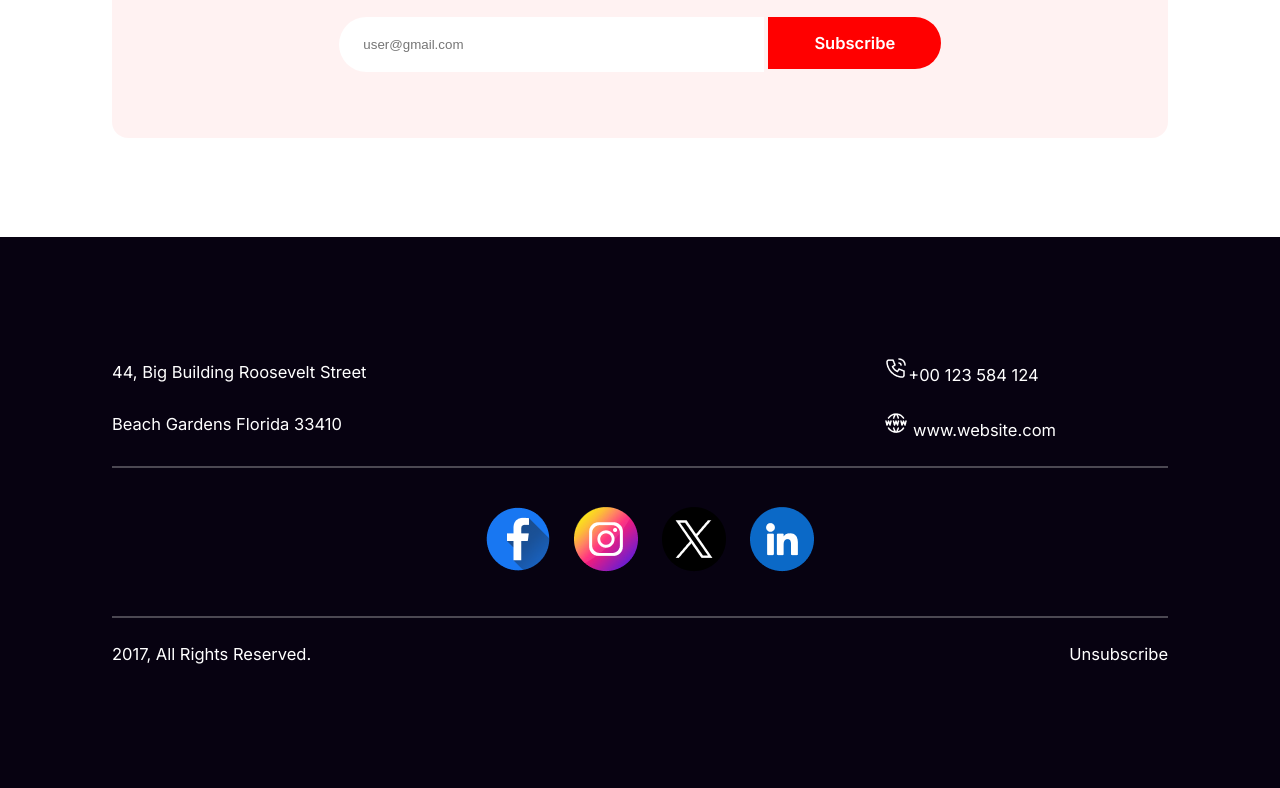
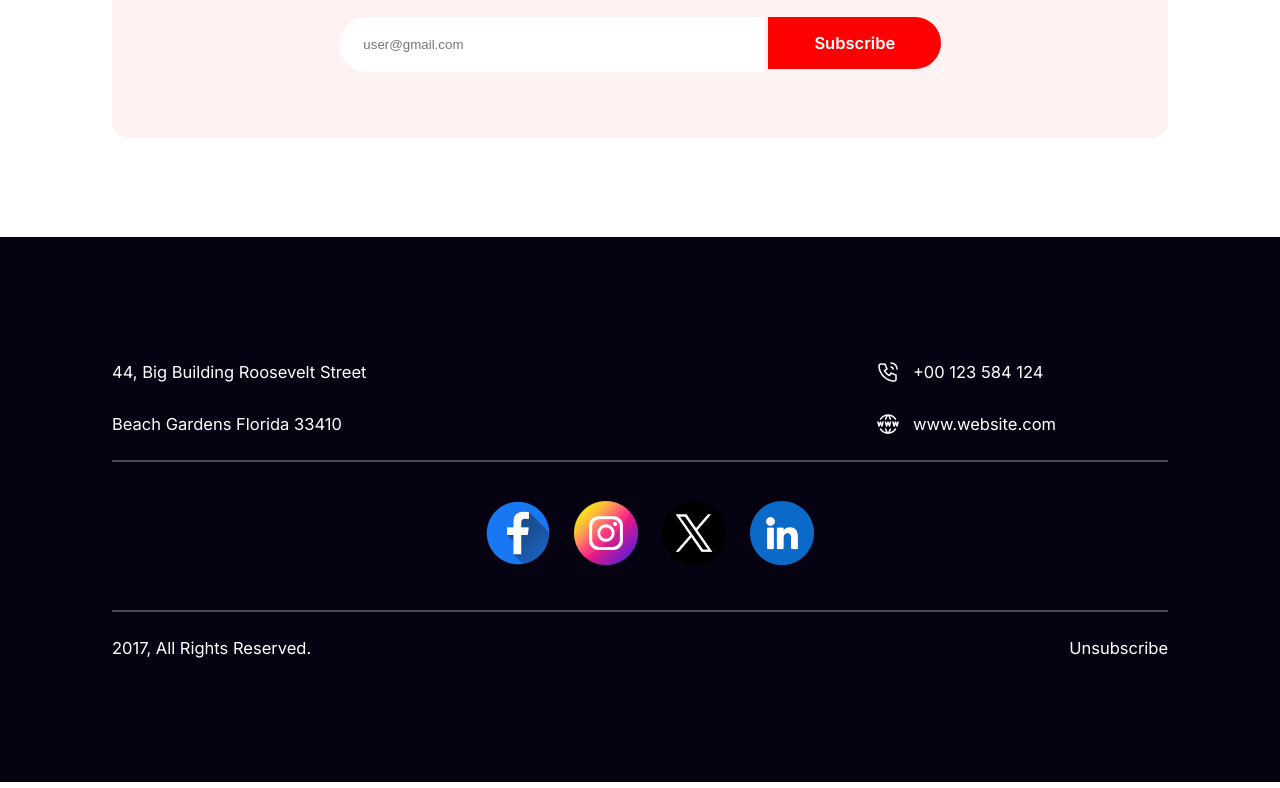
Before and after one commit to mr-codex005/new-year-mission-a1, a plain HTML site: page index.html in a window 1280 px wide. Shown: the part 5759-6547 px from the top of the page. Drawn offline with Linux system fonts and the light colour scheme.

Commit message:
some element modified

```diff
--- a/index.html
+++ b/index.html
@@ -167,8 +167,13 @@
           <p>Beach Gardens Florida 33410</p>
         </div>
         <div class="col p-r-7">
-          <p><img src="./image/icon/Call.png" alt="">+00 123 584 124</p>
-          <p><img src="./image/icon/Website.png" alt=""> www.website.com</p>
+          <a href="tel:+8801729414662">
+            <p><img src="./image/icon/Call.png" alt="">+00 123 584 124</p>
+          </a>
+
+          <a href="#">
+            <p><img src="./image/icon/Website.png" alt=""> www.website.com</p>
+          </a>
         </div>
       </div>
 
@@ -177,10 +182,15 @@
       <div class="row">
 
         <div class="social">
-          <img src="./image/icon/Facebook.png" alt="">
-          <img src="./image/icon/Instagram.png" alt="">
-          <img src="./image/icon/Twitter.png" alt="">
-          <img src="./image/icon/Linkedin.png" alt="">
+          <a href="https://www.facebook.com/"><img src="./image/icon/Facebook.png" alt=""></a>
+
+          <a href="https://www.instagram.com/"><img src="./image/icon/Instagram.png" alt=""></a>
+
+          <a href="https://www.twitter.com/"><img src="./image/icon/Twitter.png" alt=""></a>
+
+          <a href="https://www.linkedin.com/">
+            <img src="./image/icon/Linkedin.png" alt="">
+          </a>
         </div>
       </div>
 
@@ -189,7 +199,7 @@
 
       <div class="row">
         <p>2017, All Rights Reserved.</p>
-        <p>Unsubscribe</p>
+        <a href="#"><p>Unsubscribe</p></a>
       </div>
     </div>
   </footer>
--- a/style/style.css
+++ b/style/style.css
@@ -12,6 +12,10 @@
 
 button {
   cursor: pointer;
+  transition: all 0.5s;
+}
+button:hover{
+  scale: 110%;
 }
 
 .main-heading {
@@ -306,10 +310,13 @@ header {
   font-size: 1.03125rem;
   font-weight: 600;
   margin-left: 0;
-
   border-radius: 0 3.12rem 3.12rem 0;
+  transition: all 0.5s;
 }
 
+.sub-box input[type="submit"]:hover{
+  background-color: rgb(128, 2, 2);
+}
 /* footer section */
 footer{
   background: #070211;
@@ -328,6 +335,12 @@ footer p{
   padding-right: 7rem;
 }
 
+.p-r-7 p{
+  display: flex;
+  align-items: center;
+  gap: 0.825rem;
+}
+
 footer .social{
   margin: 2.47rem auto;
 }
@@ -343,3 +356,7 @@ footer hr{
   background: #FFFFFF26;
   border: 1px solid #FFFFFF26;
 }
+
+footer a{
+  text-decoration: none;
+}
```
